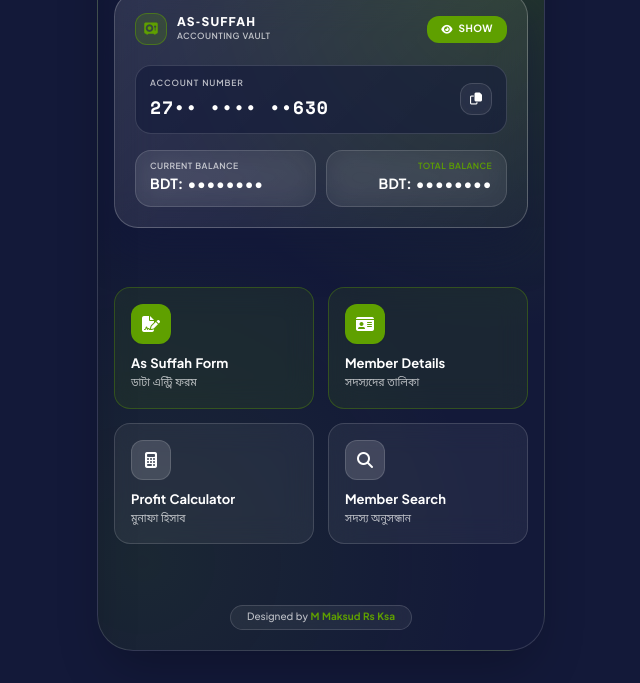
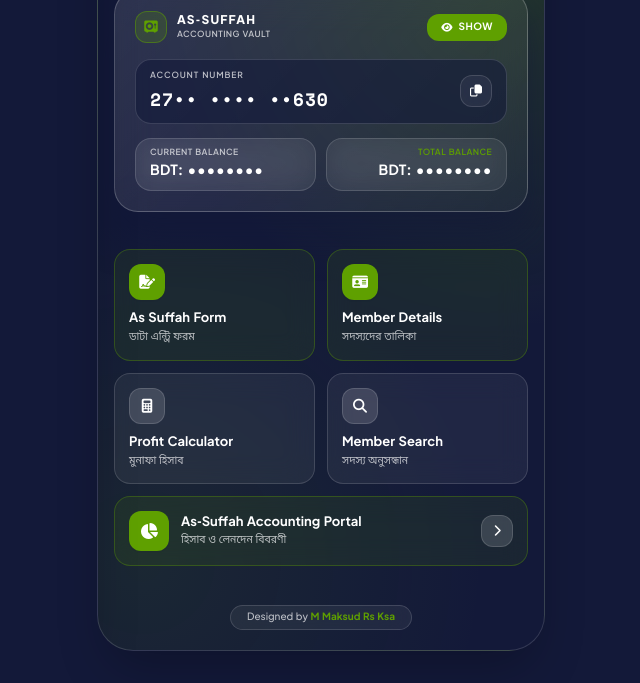
Before and after one commit to assuffahwelfareassociation-rgb/As-Suffah-App, a plain HTML site: page index.html in a window 1280 px wide. Shown: the part 117-800 px from the top of the page, without its empty margins (319-959 px from the left). Drawn offline with nearby package versions, Linux system fonts and the light colour scheme; no server answers.

Commit message:
Update index.html

```diff
--- a/index.html
+++ b/index.html
@@ -135,7 +135,7 @@
             transform: scale(0.97);
         }
 
-        /* Row 1 & Row 2 Consistent Tile Accent Styles */
+        /* Row 1, Row 2 & Row 3 Consistent Tile Accent Styles */
         .row1-tile {
             background: rgba(95, 160, 0, 0.10);
             border-color: rgba(95, 160, 0, 0.35);
@@ -143,6 +143,10 @@
         .row2-tile {
             background: var(--glass-bg);
             border-color: var(--glass-border);
+        }
+        .row3-tile {
+            background: rgba(95, 160, 0, 0.10);
+            border-color: rgba(95, 160, 0, 0.35);
         }
 
         /* Drawer & Modal Transitions */
@@ -461,7 +465,7 @@
                     <div class="w-full h-5 shrink-0"></div>
 
                     <!-- Minimal Floating Header with Theme Toggle -->
-                    <div class="flex items-center justify-between gap-2 mb-4">
+                    <div class="flex items-center justify-between gap-2 mb-3.5">
                         <button type="button"
                                 onclick="openLeftDrawer()"
                                 aria-label="Open Menu"
@@ -509,12 +513,12 @@
                     </div>
 
                     <!-- ================= CLEAN GLASS ATM CARD ================= -->
-                    <div class="atm-glass-card rounded-3xl p-5 flex flex-col justify-between relative overflow-hidden">
+                    <div class="atm-glass-card rounded-3xl p-4 sm:p-5 flex flex-col justify-between relative overflow-hidden">
                         <!-- Subtle Accent Line at Top -->
                         <div class="absolute top-0 left-0 right-0 h-1 bg-[#5fa000]"></div>
 
                         <!-- Top Row: Brand Title & Show/Hide Toggle -->
-                        <div class="flex items-center justify-between gap-2 mb-5">
+                        <div class="flex items-center justify-between gap-2 mb-4">
                             <div class="flex items-center gap-2.5">
                                 <div class="w-8 h-8 rounded-xl bg-[#5fa000]/20 border border-[#5fa000]/50 flex items-center justify-center text-[#5fa000]">
                                     <i class="fa-solid fa-vault text-xs"></i>
@@ -542,7 +546,7 @@
                         </div>
 
                         <!-- Middle Row: Account Number Bar -->
-                        <div class="flex items-center justify-between gap-2 py-3 px-3.5 rounded-2xl atm-inner-bar mb-4">
+                        <div class="flex items-center justify-between gap-2 py-2.5 px-3.5 rounded-2xl atm-inner-bar mb-3.5">
                             <div class="min-w-0">
                                 <span class="block text-[8.5px] font-semibold uppercase tracking-widest text-theme-muted mb-0.5">
                                     Account Number
@@ -562,7 +566,7 @@
 
                         <!-- Bottom Row: Dual Balances -->
                         <div class="grid grid-cols-2 gap-2.5">
-                            <div class="px-3.5 py-2.5 rounded-2xl simple-glass">
+                            <div class="px-3.5 py-2 rounded-2xl simple-glass">
                                 <span class="block text-[8.5px] font-semibold uppercase tracking-wider text-theme-muted mb-0.5">
                                     Current Balance
                                 </span>
@@ -572,7 +576,7 @@
                                 </p>
                             </div>
 
-                            <div class="px-3.5 py-2.5 rounded-2xl simple-glass text-right">
+                            <div class="px-3.5 py-2 rounded-2xl simple-glass text-right">
                                 <span class="block text-[8.5px] font-semibold uppercase tracking-wider text-[#5fa000] mb-0.5">
                                     Total Balance
                                 </span>
@@ -585,16 +589,16 @@
                     </div>
                 </div>
 
-                <!-- ================= SIMPLE GLASS APP LAUNCHER (ROW 1 SAME COLOR, ROW 2 SAME COLOR) ================= -->
-                <div class="my-auto py-3">
-                    <div id="bento-apps-grid" class="grid grid-cols-2 gap-3.5">
+                <!-- ================= SIMPLE GLASS APP LAUNCHER (ROW 1, ROW 2 & FULL-WIDTH ROW 3) ================= -->
+                <div class="my-auto py-2">
+                    <div id="bento-apps-grid" class="grid grid-cols-2 gap-3">
 
-                        <!-- ROW 1, ITEM 1: As Suffah Form (Same Row 1 Color: Fresh Green Accent) -->
+                        <!-- ROW 1, ITEM 1: As Suffah Form -->
                         <button type="button"
                                 onclick="switchView('app1')"
-                                class="glass-tile row1-tile rounded-2xl p-4 flex flex-col items-start justify-between gap-3 text-left">
-                            <div class="w-10 h-10 rounded-xl bg-[#5fa000] text-white flex items-center justify-center shrink-0 shadow-sm">
-                                <i class="fa-solid fa-file-signature text-base"></i>
+                                class="glass-tile row1-tile rounded-2xl p-3.5 flex flex-col items-start justify-between gap-2.5 text-left">
+                            <div class="w-9 h-9 rounded-xl bg-[#5fa000] text-white flex items-center justify-center shrink-0 shadow-sm">
+                                <i class="fa-solid fa-file-signature text-sm"></i>
                             </div>
                             <div class="w-full">
                                 <span class="block text-[13px] font-bold text-theme-main leading-snug">As Suffah Form</span>
@@ -602,12 +606,12 @@
                             </div>
                         </button>
 
-                        <!-- ROW 1, ITEM 2: Member Details (Same Row 1 Color: Fresh Green Accent) -->
+                        <!-- ROW 1, ITEM 2: Member Details -->
                         <button type="button"
                                 onclick="switchView('app2')"
-                                class="glass-tile row1-tile rounded-2xl p-4 flex flex-col items-start justify-between gap-3 text-left">
-                            <div class="w-10 h-10 rounded-xl bg-[#5fa000] text-white flex items-center justify-center shrink-0 shadow-sm">
-                                <i class="fa-solid fa-id-card text-base"></i>
+                                class="glass-tile row1-tile rounded-2xl p-3.5 flex flex-col items-start justify-between gap-2.5 text-left">
+                            <div class="w-9 h-9 rounded-xl bg-[#5fa000] text-white flex items-center justify-center shrink-0 shadow-sm">
+                                <i class="fa-solid fa-id-card text-sm"></i>
                             </div>
                             <div class="w-full">
                                 <span class="block text-[13px] font-bold text-theme-main leading-snug">Member Details</span>
@@ -615,12 +619,12 @@
                             </div>
                         </button>
 
-                        <!-- ROW 2, ITEM 1: Profit Calculator (Same Row 2 Color: Neutral Glass Accent) -->
+                        <!-- ROW 2, ITEM 1: Profit Calculator -->
                         <button type="button"
                                 onclick="switchView('app3')"
-                                class="glass-tile row2-tile rounded-2xl p-4 flex flex-col items-start justify-between gap-3 text-left">
-                            <div class="w-10 h-10 rounded-xl neutral-icon-box flex items-center justify-center shrink-0">
-                                <i class="fa-solid fa-calculator text-base"></i>
+                                class="glass-tile row2-tile rounded-2xl p-3.5 flex flex-col items-start justify-between gap-2.5 text-left">
+                            <div class="w-9 h-9 rounded-xl neutral-icon-box flex items-center justify-center shrink-0">
+                                <i class="fa-solid fa-calculator text-sm"></i>
                             </div>
                             <div class="w-full">
                                 <span class="block text-[13px] font-bold text-theme-main leading-snug">Profit Calculator</span>
@@ -628,17 +632,35 @@
                             </div>
                         </button>
 
-                        <!-- ROW 2, ITEM 2: Member Search (Same Row 2 Color: Neutral Glass Accent) -->
+                        <!-- ROW 2, ITEM 2: Member Search -->
                         <button type="button"
                                 onclick="switchView('app4')"
-                                class="glass-tile row2-tile rounded-2xl p-4 flex flex-col items-start justify-between gap-3 text-left">
-                            <div class="w-10 h-10 rounded-xl neutral-icon-box flex items-center justify-center shrink-0">
-                                <i class="fa-solid fa-magnifying-glass text-base"></i>
+                                class="glass-tile row2-tile rounded-2xl p-3.5 flex flex-col items-start justify-between gap-2.5 text-left">
+                            <div class="w-9 h-9 rounded-xl neutral-icon-box flex items-center justify-center shrink-0">
+                                <i class="fa-solid fa-magnifying-glass text-sm"></i>
                             </div>
                             <div class="w-full">
                                 <span class="block text-[13px] font-bold text-theme-main leading-snug">Member Search</span>
                                 <span class="block text-[10.5px] text-theme-muted mt-0.5">সদস্য অনুসন্ধান</span>
                             </div>
+                        </button>
+
+                        <!-- ROW 3 (FULL ROW): Accounting & Ledger Portal -->
+                        <button type="button"
+                                onclick="switchView('app6')"
+                                class="col-span-2 glass-tile row3-tile rounded-2xl p-3.5 flex items-center justify-between gap-3 text-left">
+                            <div class="flex items-center gap-3 min-w-0">
+                                <div class="w-10 h-10 rounded-xl bg-[#5fa000] text-white flex items-center justify-center shrink-0 shadow-sm">
+                                    <i class="fa-solid fa-chart-pie text-base"></i>
+                                </div>
+                                <div class="min-w-0">
+                                    <span class="block text-[13px] font-bold text-theme-main leading-snug truncate">As-Suffah Accounting Portal</span>
+                                    <span class="block text-[10.5px] text-theme-muted mt-0.5 truncate">হিসাব ও লেনদেন বিবরণী</span>
+                                </div>
+                            </div>
+                            <span class="w-8 h-8 rounded-xl neutral-icon-box flex items-center justify-center shrink-0">
+                                <i class="fa-solid fa-chevron-right text-xs"></i>
+                            </span>
                         </button>
 
                     </div>
@@ -674,6 +696,11 @@
                 <iframe id="iframe-app5" src="https://script.google.com/macros/s/AKfycbx9BWnj4XmUi3xJcNx3InSgXgZRP9nWQCJtlAQG0RJO6-HGo5HOXNLKitXTzqsjaw929w/exec" class="w-full h-full border-none block"></iframe>
             </section>
 
+            <!-- NEW ROW 3 FULL-WIDTH APP VIEW -->
+            <section id="view-app6" class="hidden w-full h-full flex-1">
+                <iframe id="iframe-app6" src="https://script.google.com/macros/s/AKfycbzEBKOwhdQwXoCP6FF5vPU6ieEAngw8J51IZ4Hl6IFerSxndQG2n7-5rNuTxQFotpqy/exec" class="w-full h-full border-none block"></iframe>
+            </section>
+
         </main>
 
     </div>
@@ -702,6 +729,10 @@
             app5: {
                 title: 'Member Add',
                 url: 'https://script.google.com/macros/s/AKfycbx9BWnj4XmUi3xJcNx3InSgXgZRP9nWQCJtlAQG0RJO6-HGo5HOXNLKitXTzqsjaw929w/exec'
+            },
+            app6: {
+                title: 'As-Suffah Accounting Portal',
+                url: 'https://script.google.com/macros/s/AKfycbzEBKOwhdQwXoCP6FF5vPU6ieEAngw8J51IZ4Hl6IFerSxndQG2n7-5rNuTxQFotpqy/exec'
             }
         };
 
@@ -865,7 +896,7 @@
             showToast('Syncing Data...');
             fetchBalances(true);
 
-            ['app1', 'app2', 'app3', 'app4', 'app5'].forEach((id) => {
+            ['app1', 'app2', 'app3', 'app4', 'app5', 'app6'].forEach((id) => {
                 const iframe = document.getElementById('iframe-' + id);
                 if (iframe && iframe.src) iframe.src = iframe.src;
             });
@@ -1026,7 +1057,7 @@
 
         function switchView(viewName) {
             currentActiveView = viewName;
-            const views = ['home', 'app1', 'app2', 'app3', 'app4', 'app5'];
+            const views = ['home', 'app1', 'app2', 'app3', 'app4', 'app5', 'app6'];
             const backBar = document.getElementById('app-back-bar');
             const activeAppTitle = document.getElementById('active-app-title');
             const mainContainer = document.getElementById('main-container');
```
